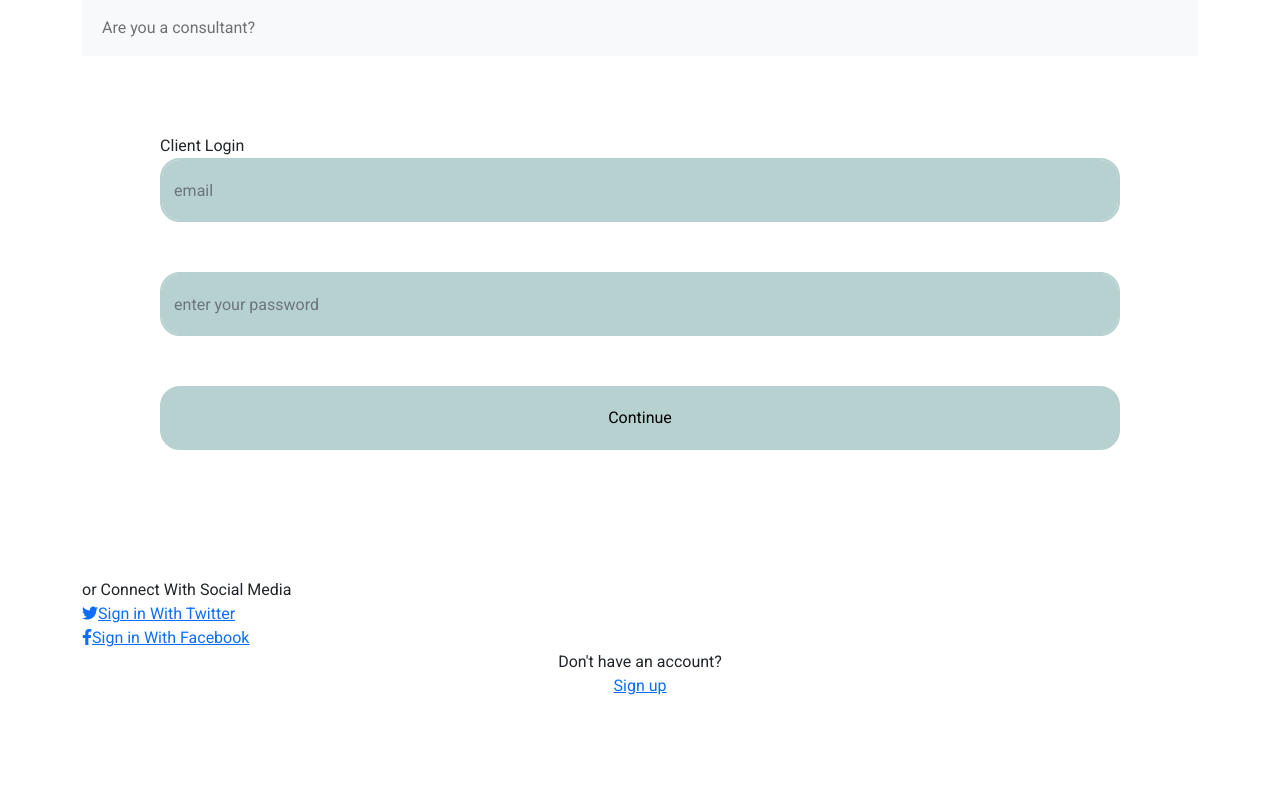
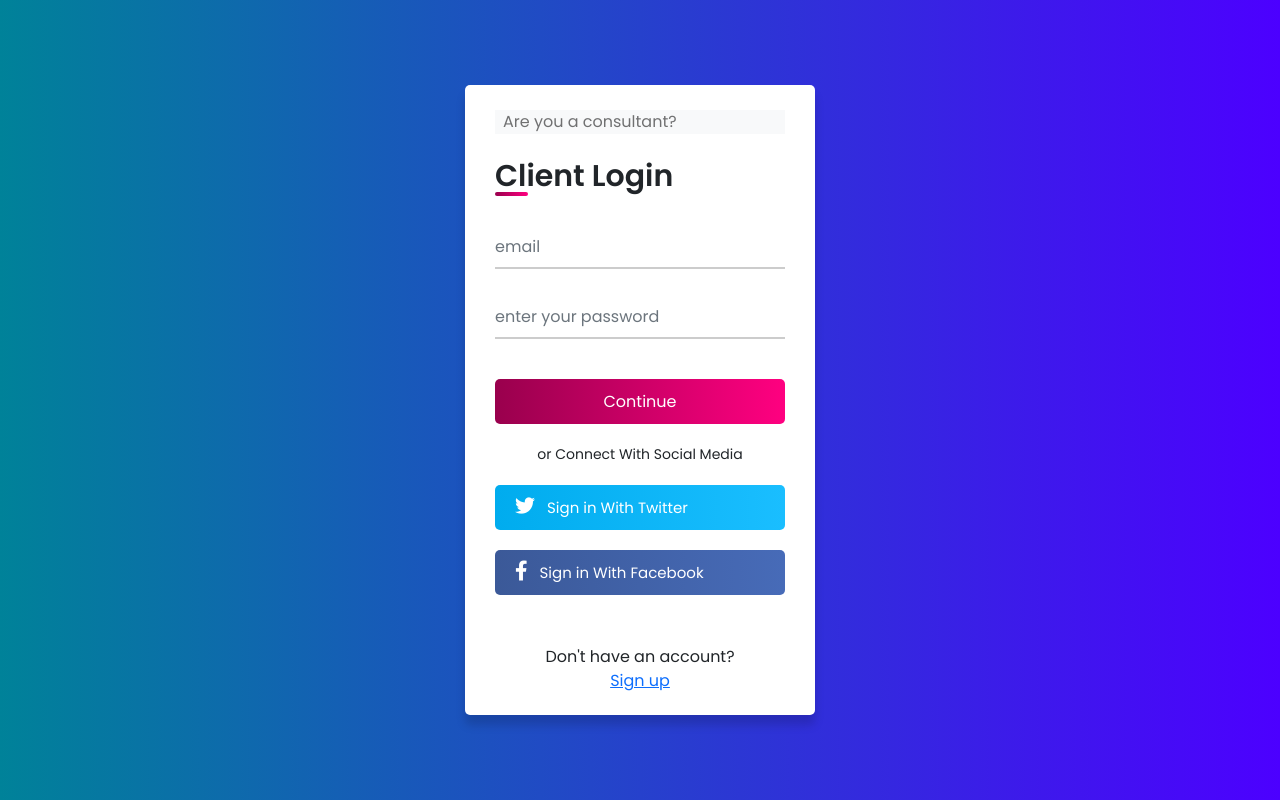
Before and after one commit to MosesOpiyo/counselling_front_2, an Angular app: page /login in a window 1280 px wide. Built offline with nearby package versions, Linux system fonts and the light colour scheme; a web font is replaced by a local one.

Commit message:
Add styles to login page

```diff
--- a/src/app/login/login.component.css
+++ b/src/app/login/login.component.css
@@ -1,4 +1,4 @@
-.row {
+/* .row {
     background-position: center;
     background-size: cover;
 }
@@ -34,4 +34,141 @@ button {
 img {
     height: 75vh;
     border-radius: 30px;
+} */
+
+@import url('https://fonts.googleapis.com/css2?family=Poppins:wght@200;300;400;500;600;700&display=swap');
+@import url('https://fonts.googleapis.com/css2?family=Poppins:wght@200;300;400;500;600;700&display=swap');
+*{
+  margin: 0;
+  padding: 0;
+  box-sizing: border-box;
+  font-family: 'Poppins',sans-serif;
 }
+html, body{
+  display: grid;
+  height: 100vh;
+  width: 100%;
+  place-items: center;
+  background: linear-gradient(to right, #008299 0%, #4c00ff 100%);
+}
+::selection{
+  background: #ff80bf;
+
+}
+.container{
+  background: #fff;
+  max-width: 350px;
+  width: 100%;
+  padding: 25px 30px 10px;
+  border-radius: 5px;
+  box-shadow: 0 10px 10px rgba(0, 0, 0, 0.15);
+}
+.container form .title{
+  font-size: 30px;
+  font-weight: 600;
+  margin: 20px 0 10px 0;
+  position: relative;
+}
+.container form .title:before{
+  content: '';
+  position: absolute;
+  height: 4px;
+  width: 33px;
+  left: 0px;
+  bottom: 3px;
+  border-radius: 5px;
+  background: linear-gradient(to right, #99004d 0%, #ff0080 100%);
+}
+.container form .input-box{
+  width: 100%;
+  height: 45px;
+  margin-top: 25px;
+  position: relative;
+}
+.container form .input-box input{
+  width: 100%;
+  height: 100%;
+  outline: none;
+  font-size: 16px;
+  border: none;
+}
+.container form .underline::before{
+  content: '';
+  position: absolute;
+  height: 2px;
+  width: 100%;
+  background: #ccc;
+  left: 0;
+  bottom: 0;
+}
+.container form .underline::after{
+  content: '';
+  position: absolute;
+  height: 2px;
+  width: 100%;
+  background: linear-gradient(to right, #99004d 0%, #ff0080 100%);
+  left: 0;
+  bottom: 0;
+  transform: scaleX(0);
+  transform-origin: left;
+  transition: all 0.3s ease;
+}
+.container form .input-box input:focus ~ .underline::after,
+.container form .input-box input:valid ~ .underline::after{
+  transform: scaleX(1);
+  transform-origin: left;
+}
+.container form .button{
+  margin: 40px 0 20px 0;
+}
+.container .input-box input[type="submit"]{
+  background: linear-gradient(to right, #99004d 0%, #ff0080 100%);
+  font-size: 17px;
+  color: #fff;
+  border-radius: 5px;
+  cursor: pointer;
+  transition: all 0.3s ease;
+}
+.container .input-box input[type="submit"]:hover{
+  letter-spacing: 1px;
+  background: linear-gradient(to left, #99004d 0%, #ff0080 100%);
+}
+.container .option{
+  font-size: 14px;
+  text-align: center;
+}
+.container .facebook a,
+.container .twitter a{
+  display: block;
+  height: 45px;
+  width: 100%;
+  font-size: 15px;
+  text-decoration: none;
+  padding-left: 20px;
+  line-height: 45px;
+  color: #fff;
+  border-radius: 5px;
+  transition: all 0.3s ease;
+}
+
+.container .facebook i,
+.container .twitter i{
+  padding-right: 12px;
+  font-size: 20px;
+}
+.container .twitter a{
+  background: linear-gradient(to right,  #00acee 0%, #1abeff 100%);
+  margin: 20px 0 15px 0;
+}
+.container .twitter a:hover{
+  background: linear-gradient(to left,  #00acee 0%, #1abeff 100%);
+  margin: 20px 0 15px 0;
+}
+.container .facebook a{
+  background: linear-gradient( to right,  #3b5998 0%, #476bb8 100%);
+  margin: 20px 0 50px 0;
+}
+.container .facebook a:hover{
+  background: linear-gradient( to left,  #3b5998 0%, #476bb8 100%);
+  margin: 20px 0 50px 0;
+}
```
